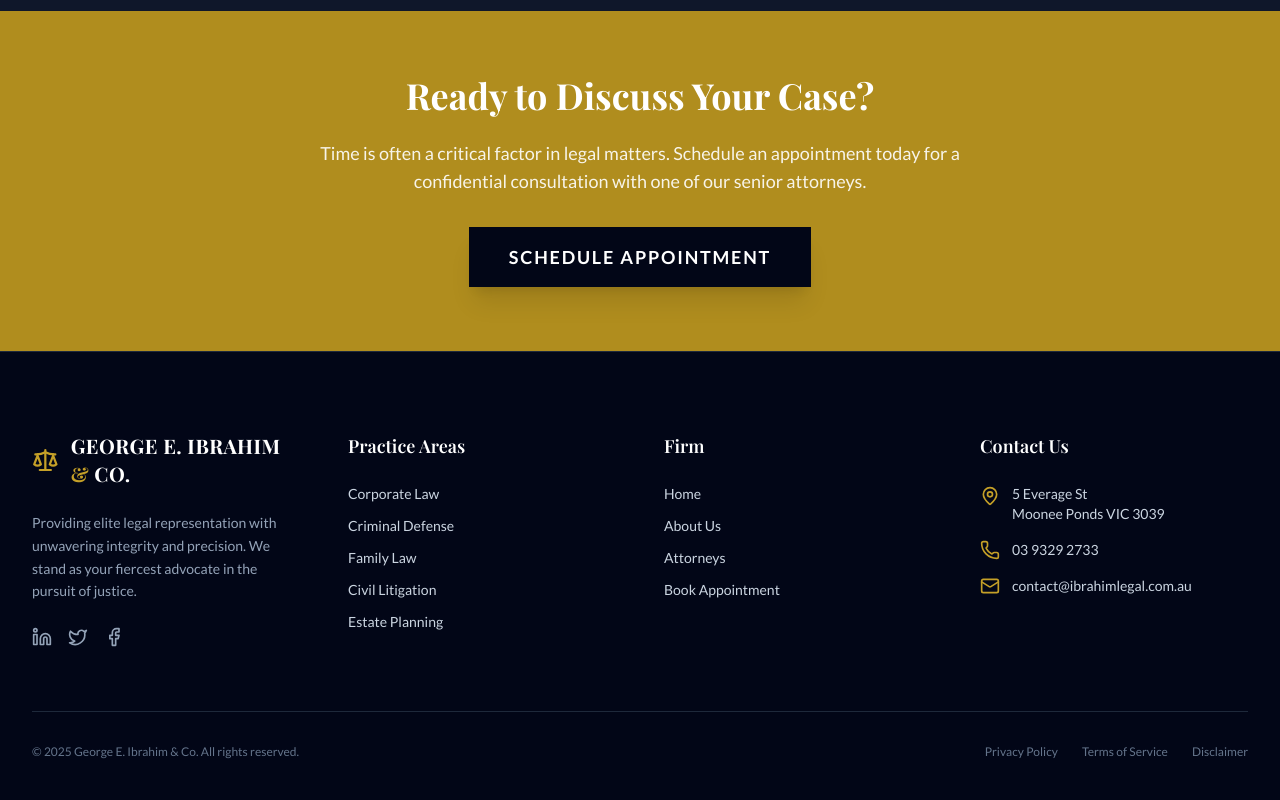
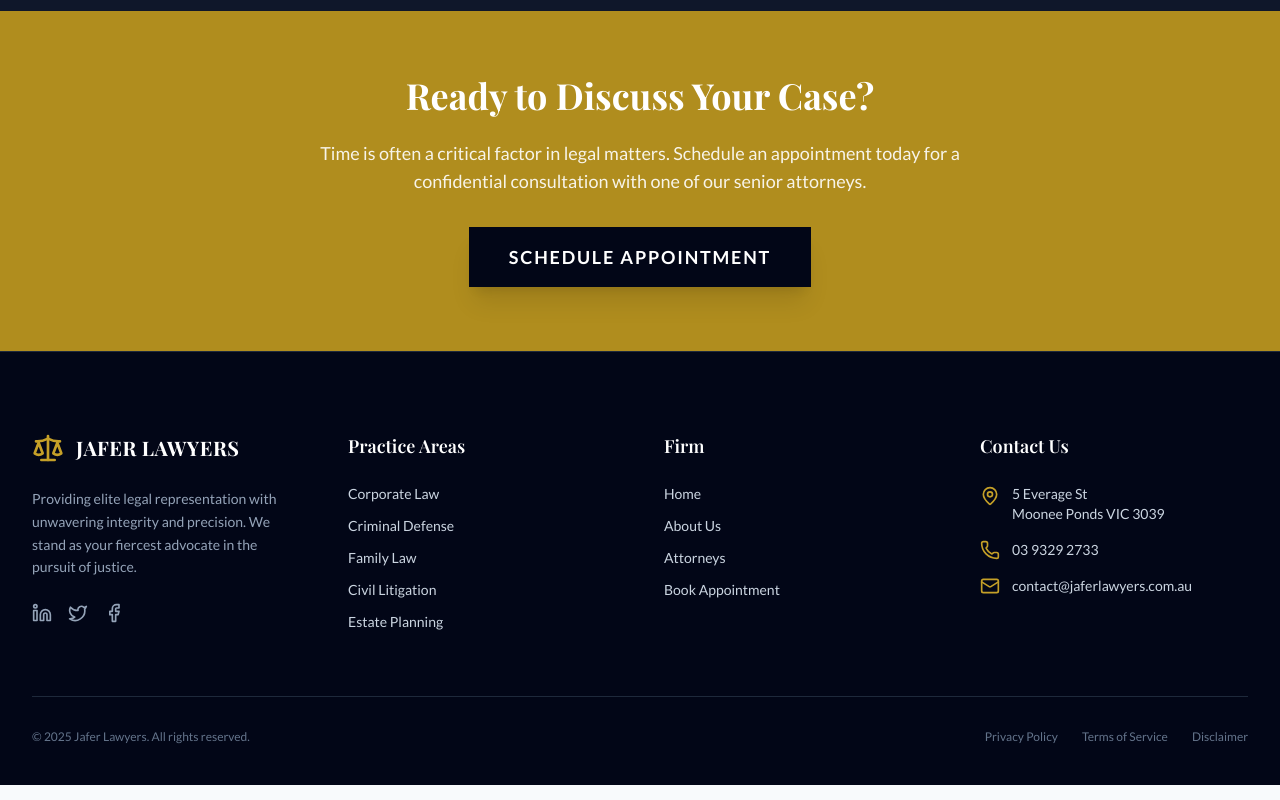
Before and after one commit to ashhmawy/geilawyer, a React (Vite) app: page / in a window 1280 px wide. Shown: the part 3161-3961 px from the top of the page. Built offline with nearby package versions, Linux system fonts and the light colour scheme; a web font is replaced by a local one.

Commit message:
Update Footer.tsx

```diff
--- a/components/Footer.tsx
+++ b/components/Footer.tsx
@@ -16,7 +16,7 @@ export const Footer: React.FC<FooterProps> = ({ onNavigate }) => {
           <div className="md:col-span-1">
             <div className="flex items-center mb-6">
               <Scale className="text-gold-500 w-8 h-8 mr-3" />
-              <span className="font-serif text-xl font-bold text-white tracking-wide uppercase">George E. Ibrahim <span className="text-gold-500">&</span> Co.</span>
+              <span className="font-serif text-xl font-bold text-white tracking-wide uppercase">Jafer Lawyers</span>
             </div>
             <p className="text-sm leading-relaxed mb-6 text-slate-400">
               Providing elite legal representation with unwavering integrity and precision. We stand as your fiercest advocate in the pursuit of justice.
@@ -73,14 +73,14 @@ export const Footer: React.FC<FooterProps> = ({ onNavigate }) => {
               </li>
               <li className="flex items-center">
                 <Mail className="w-5 h-5 text-gold-500 mr-3 shrink-0" />
-                <span>contact@ibrahimlegal.com.au</span>
+                <span className="break-all">contact@jaferlawyers.com.au</span>
               </li>
             </ul>
           </div>
         </div>
 
         <div className="border-t border-slate-800 pt-8 flex flex-col md:flex-row justify-between items-center text-xs text-slate-500">
-          <p>&copy; {new Date().getFullYear()} George E. Ibrahim & Co. All rights reserved.</p>
+          <p>&copy; {new Date().getFullYear()} Jafer Lawyers. All rights reserved.</p>
           <div className="flex space-x-6 mt-4 md:mt-0">
             <a href="#" className="hover:text-white">Privacy Policy</a>
             <a href="#" className="hover:text-white">Terms of Service</a>
```
